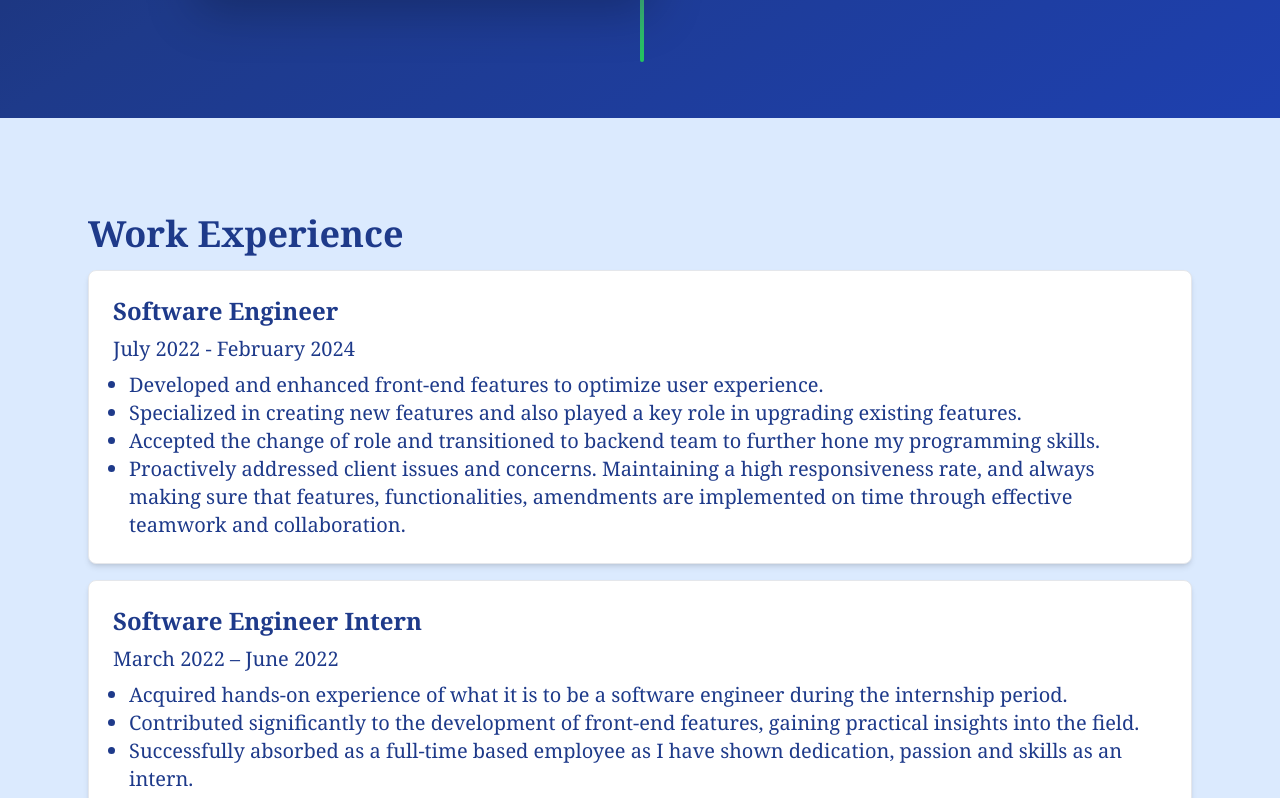
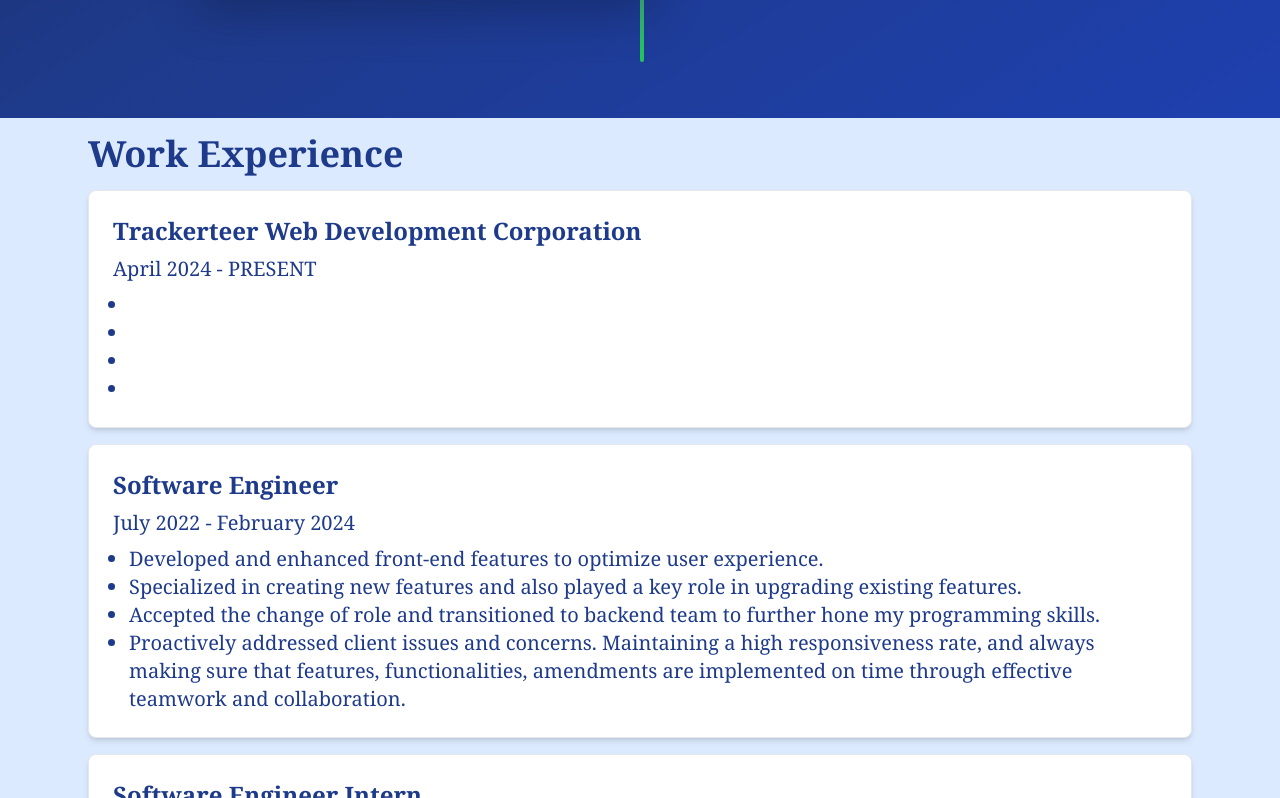
Before and after one commit to byang-roman/vhi-portfolio, a React (Create React App) app: page / in a window 1280 px wide. Shown: the part 2282-3080 px from the top of the page. Built offline with nearby package versions, Linux system fonts and the light colour scheme.

Commit message:
09/03 - Add the present work experience.

```diff
--- a/src/components/Experience/index.tsx
+++ b/src/components/Experience/index.tsx
@@ -2,11 +2,21 @@ import React from 'react';
 
 const Experience: React.FC = () => {
     return (
-        <section className="h-screen bg-blue-100 text-blue-900 py-8 z-10 font-serif">
-            <div className="container mx-auto flex flex-col md:flex-row items-center max-w-6xl px-6 py-8">
-                <div className="w-full py-8">
+        <section className="h-screen bg-blue-100 text-blue-900 z-10 font-serif">
+            <div className="container mx-auto flex flex-col md:flex-row items-center max-w-6xl px-6 py-4">
+                <div className="w-full">
                     <h2 className="text-3xl md:text-4xl font-semibold mb-4">Work Experience</h2>
                     <div className="mt-4">
+                        <div className="bg-white p-6 rounded-lg shadow-md border mb-4">
+                            <h3 className="text-xl md:text-2xl font-semibold mb-2">Trackerteer Web Development Corporation</h3>
+                            <p className="text-lg md:text-xl leading-relaxed mb-2">April 2024 - PRESENT</p>
+                            <ul className="list-disc pl-4 mt-2">
+                                <li className="text-lg md:text-xl leading-relaxed"></li>
+                                <li className="text-lg md:text-xl leading-relaxed"></li>
+                                <li className="text-lg md:text-xl leading-relaxed"></li>
+                                <li className="text-lg md:text-xl leading-relaxed"></li>
+                            </ul>
+                        </div>
                         <div className="bg-white p-6 rounded-lg shadow-md border mb-4">
                             <h3 className="text-xl md:text-2xl font-semibold mb-2">Software Engineer</h3>
                             <p className="text-lg md:text-xl leading-relaxed mb-2">July 2022 - February 2024</p>
```
